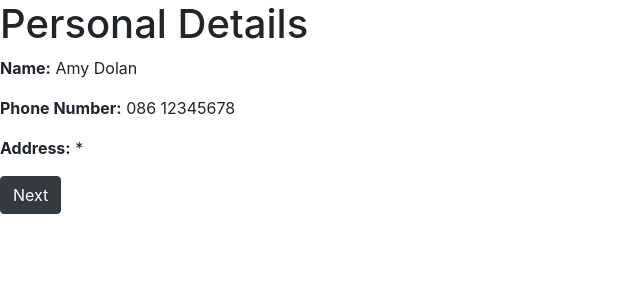
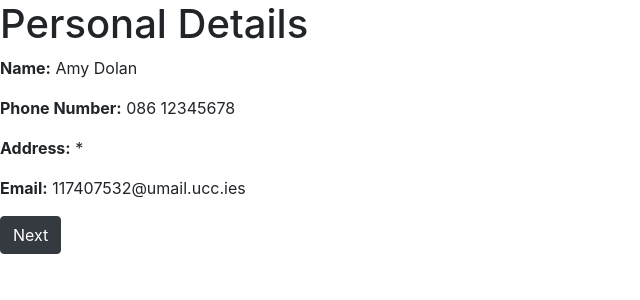
Before and after one commit to amydolan/is1113117407532, a PHP site: page /cv/cv_page1.html in a window 1280 px wide. Shown: the top 300 px of the page, without its empty margins (0-640 px from the left). Run offline with PHP 8.4, Linux system fonts and the light colour scheme; some libraries are stand-ins or nearby versions.

Commit message:
pushing to github

```diff
--- a/cv/cv_page1.html
+++ b/cv/cv_page1.html
@@ -1,5 +1,6 @@
 <!DOCTYPE html>
 <html>
+<meta name="viewport" content="width=device-width, initial-scale=1.0">
     <head>
     <title>Personal</title>
     <link rel="stylesheet" href="stylesheet.css" type="text/css" />
@@ -16,6 +17,7 @@
         <p><strong>Name:</strong> Amy Dolan</p>
         <p><strong>Phone Number:</strong> 086 12345678</p>
         <p><strong>Address:</strong> *</p>
+        <p><strong>Email:</strong> 117407532@umail.ucc.ies</p>
 
         <a href="cv_page2.html" class="btn btn-dark">Next</a>
     </body>
--- a/cv/cv_page2.html
+++ b/cv/cv_page2.html
@@ -1,5 +1,6 @@
 <!DOCTYPE html>
 <html>
+<meta name="viewport" content="width=device-width, initial-scale=1.0">
     <head>
         <title>Education</title>
 
--- a/cv/cv_page3.html
+++ b/cv/cv_page3.html
@@ -1,5 +1,6 @@
 <!DOCTYPE html>
 <html>
+<meta name="viewport" content="width=device-width, initial-scale=1.0">
  <head>
         <title>Work Experience</title>
 
--- a/ebusiness/Ebus1.php
+++ b/ebusiness/Ebus1.php
@@ -1,5 +1,6 @@
 <!DOCTYPE html>
 <html>
+<meta name="viewport" content="width=device-width, initial-scale=1.0">
     <head>
         <title>Select Product</title>
 
--- a/ebusiness/Ebus2.php
+++ b/ebusiness/Ebus2.php
@@ -1,5 +1,6 @@
 <!DOCTYPE html>
 <html>
+<meta name="viewport" content="width=device-width, initial-scale=1.0">
     <head>
 
         <title> Enter Details</title>
--- a/homepage.html
+++ b/homepage.html
@@ -1,5 +1,6 @@
 <!DOCTYPE html>
 <html>
+<meta name="viewport" content="width=device-width, initial-scale=1.0">
     <head>
         <title>Home</title>
         <link rel="stylesheet" href="mystylesheet.css" type="text/css" />
--- a/interests/sports.html
+++ b/interests/sports.html
@@ -1,5 +1,6 @@
 <!DOCTYPE html>
 <html>
+<meta name="viewport" content="width=device-width, initial-scale=1.0">
     <head>
         <title>Sports</title>
         <link rel="stylesheet" href="../mystylesheet.css" type="text/css" />
--- a/interests/travel.html
+++ b/interests/travel.html
@@ -1,5 +1,6 @@
 <!DOCTYPE html>
 <html>
+<meta name="viewport" content="width=device-width, initial-scale=1.0">
     <head>
         <meta charset="utf-8"/>
         <title>Travel</title>
```
